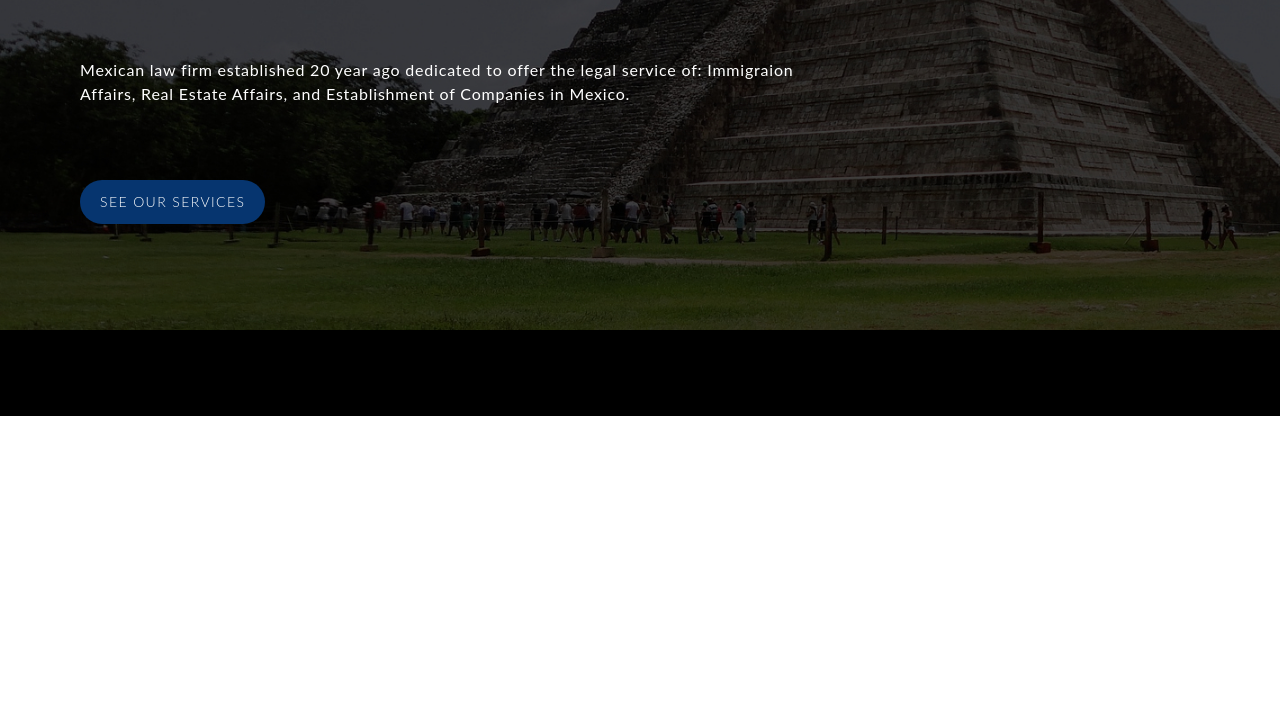
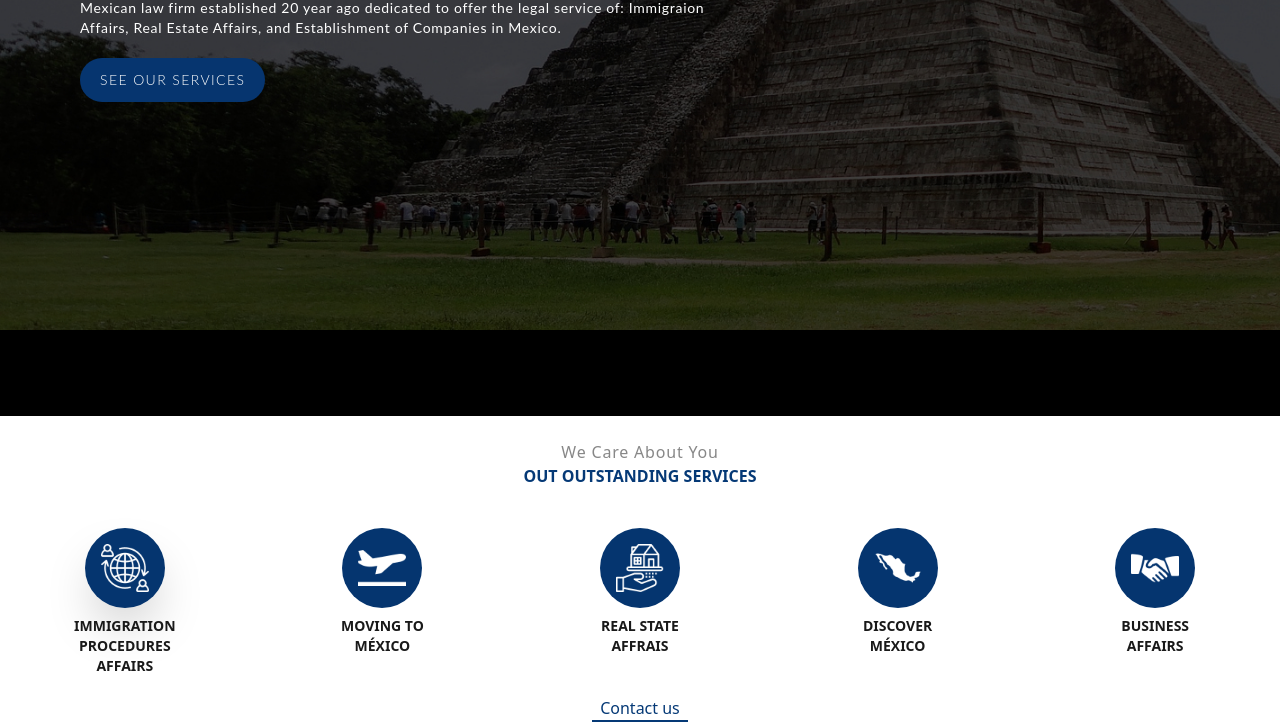
Before and after one commit to Clanie1/Expat, a website built with Vite: page index.html in a window 1280 px wide. Shown: the part 384-1106 px from the top of the page. Before the commit the page ends 800 px from the top, so only its background shows below. Built offline with nearby package versions, Linux system fonts and the light colour scheme.

Commit message:
services

```diff
--- a/index.html
+++ b/index.html
@@ -7,47 +7,155 @@
     <title>ExpatGuardian</title>
   </head>
   <body>
-
     <header>
-
-      <div class="fixed w-full h-[15vh] flex justify-between items-center px-5 bg-gradient-to-b from-sec-blue to-[#FFFFFF00]">
-        <img src="./src/imgs/logo-expat.png" class="h-[60px]"/>
+      <div
+        class="fixed w-full flex justify-between items-center px-5 py-2 bg-gradient-to-b from-sec-blue to-[#FFFFFF00]"
+      >
+        <img src="./src/imgs/logo-expat.png" class="h-[60px]" />
 
         <div class="flex justify-end w-[50%] items-center">
-
           <div class="w-[60%] overflow-hidden mr-3">
-            <div id='burger-navbar' class="text-primary-blue font-lato font-light w-full flex justify-between pr-5 duration-500 mr-10 translate-x-[35rem]">
-              <button id='option-1' class="duration-600 border-b-[1px] border-[#FFFFFF00] hover:border-white duration-100">Contact Us</button>
-              <button id='option-2' class="duration-600 border-b-[1px] border-[#FFFFFF00] hover:border-white duration-100">Services</button>
-              <button id='option-3' class="duration-600 border-b-[1px] border-[#FFFFFF00] hover:border-white duration-100">Location</button>
-              <button id='option-4' class="duration-600 border-b-[1px] border-[#FFFFFF00] hover:border-white duration-100">Home</button>
+            <div
+              id="burger-navbar"
+              class="text-primary-blue font-lato font-light w-full flex justify-between pr-5 duration-500 mr-10 translate-x-[35rem]"
+            >
+              <button
+                id="option-1"
+                class="duration-600 border-b-[1px] border-[#FFFFFF00] hover:border-white duration-100"
+              >
+                Contact Us
+              </button>
+              <button
+                id="option-2"
+                class="duration-600 border-b-[1px] border-[#FFFFFF00] hover:border-white duration-100"
+              >
+                Services
+              </button>
+              <button
+                id="option-3"
+                class="duration-600 border-b-[1px] border-[#FFFFFF00] hover:border-white duration-100"
+              >
+                Location
+              </button>
+              <button
+                id="option-4"
+                class="duration-600 border-b-[1px] border-[#FFFFFF00] hover:border-white duration-100"
+              >
+                Home
+              </button>
             </div>
           </div>
 
           <div class="h-full">
-            <button id='burger-menu' class=" flex flex-col h-[20px] justify-between">
+            <button
+              id="burger-menu"
+              class="flex flex-col h-[20px] justify-between"
+            >
               <div id="burger-top" class="h-[2px] w-[30px] bg-white"></div>
               <div id="burger-middle" class="h-[2px] w-[30px] bg-white"></div>
               <div id="burger-bottom" class="h-[2px] w-[30px] bg-white"></div>
             </button>
           </div>
-
-        </div>
-
-      </div>
-
-      <div class="bg-[url('/src/imgs/cancun-g7a711dc0c_1920.jpg')] bg-no-repeat bg-cover-pic bg-black h-[100vh] w-full flex flex-col justify-around pb-10">
-        <div class="pl-20 h-[60%] flex flex-col justify-between">
-          <div class="flex justify-start w-full">
-            <img src="src/imgs/EXPAT-LOGO-9-350.png" class=""/>
-          </div>
-          <div><p class="text-white font-lato tracking-wider">Mexican law firm established 20 year ago dedicated to offer the legal service of: Immigraion<br/>Affairs, Real Estate Affairs, and Establishment of Companies in Mexico.</p></div>
-          <div><button class="text-white font-lato font-light text-sm tracking-widest bg-sec-blue py-3 px-5 rounded-full duration-100 hover:bg-[#2C5E99]">SEE OUR SERVICES</button></div>
-
         </div>
       </div>
 
+      <div
+        class="bg-[url('/src/imgs/cancun-g7a711dc0c_1920.jpg')] bg-no-repeat bg-cover-pic max-h-[900px] bg-black h-[100vh] w-full flex flex-col justify-around pb-10"
+      >
+        <div class="pl-20 h-[60%] flex flex-col">
+          <div class="flex justify-start w-full">
+            <img src="src/imgs/EXPAT-LOGO-9-350.png" class="w-1/3" />
+          </div>
+          <div class="mt-20">
+            <p class="text-white font-lato tracking-wider text-sm">
+              Mexican law firm established 20 year ago dedicated to offer the
+              legal service of: Immigraion<br />Affairs, Real Estate Affairs,
+              and Establishment of Companies in Mexico.
+            </p>
+            <button
+              class="text-white font-lato font-light text-sm tracking-widest bg-sec-blue py-3 px-5 rounded-full duration-100 hover:bg-[#2C5E99] mt-5"
+            >
+              SEE OUR SERVICES
+            </button>
+          </div>
+        </div>
+      </div>
     </header>
+    <section class="w-full flex flex-col">
+      <div class="m-auto text-center mt-6">
+        <h2 class="text-[#1E1E1E88] font-medium tracking-wider">
+          We Care About You
+        </h2>
+        <h1 class="text-[#053976] font-bold">OUT OUTSTANDING SERVICES</h1>
+      </div>
+
+      <!-- services -->
+      <div class="w-full flex gap-2 justify-around mt-10 flex-wrap">
+        <!-- service -->
+        <div class="flex flex-col w-28 items-center">
+          <div
+            class="w-20 h-20 bg-[#05356F] rounded-full overflow-hidden flex shadow-2xl"
+          >
+            <img src="./src/imgs/worldwide.png" class="m-auto w-12 h-12" />
+          </div>
+          <div
+            class="text-center uppercase font-semibold text-[#191919] text-sm mt-2"
+          >
+            Immigration procedures affairs
+          </div>
+        </div>
+
+        <!-- service -->
+        <div class="flex flex-col w-28 items-center">
+          <div class="w-20 h-20 bg-[#05356F] rounded-full overflow-hidden flex">
+            <img src="./src/imgs/take-off.png" class="m-auto w-12 h-12" />
+          </div>
+          <div
+            class="text-center uppercase font-semibold text-[#191919] text-sm mt-2"
+          >
+            Moving to méxico
+          </div>
+        </div>
+        <!-- service -->
+        <div class="flex flex-col w-28 items-center">
+          <div class="w-20 h-20 bg-[#05356F] rounded-full overflow-hidden flex">
+            <img src="./src/imgs/real-state.png" class="m-auto w-12 h-12" />
+          </div>
+          <div
+            class="text-center uppercase font-semibold text-[#191919] text-sm mt-2"
+          >
+            Real state affrais
+          </div>
+        </div>
+        <!-- service -->
+        <div class="flex flex-col w-28 items-center">
+          <div class="w-20 h-20 bg-[#05356F] rounded-full overflow-hidden flex">
+            <img src="./src/imgs/mexico.png" class="m-auto w-12 h-12" />
+          </div>
+          <div
+            class="text-center uppercase font-semibold text-[#191919] text-sm mt-2"
+          >
+            Discover México
+          </div>
+        </div>
+
+        <!-- service -->
+        <div class="flex flex-col w-28 items-center">
+          <div class="w-20 h-20 bg-[#05356F] rounded-full overflow-hidden flex">
+            <img src="./src/imgs/hand-shake.png" class="m-auto w-12 h-12" />
+          </div>
+          <div
+            class="text-center uppercase font-semibold text-[#191919] text-sm mt-2"
+          >
+            Business affairs
+          </div>
+        </div>
+      </div>
+
+      <div class="mx-auto mt-5 px-2 border-b-2 border-[#053976] text-[#053976]">
+        <a href="#">Contact us</a>
+      </div>
+    </section>
 
     <footer></footer>
 
```
Also changed, not shown: src/imgs/hand-shake.png (added), src/imgs/mexico.png (added), src/imgs/real-state.png (added), src/imgs/take-off.png (added), src/imgs/worldwide.png (added).
